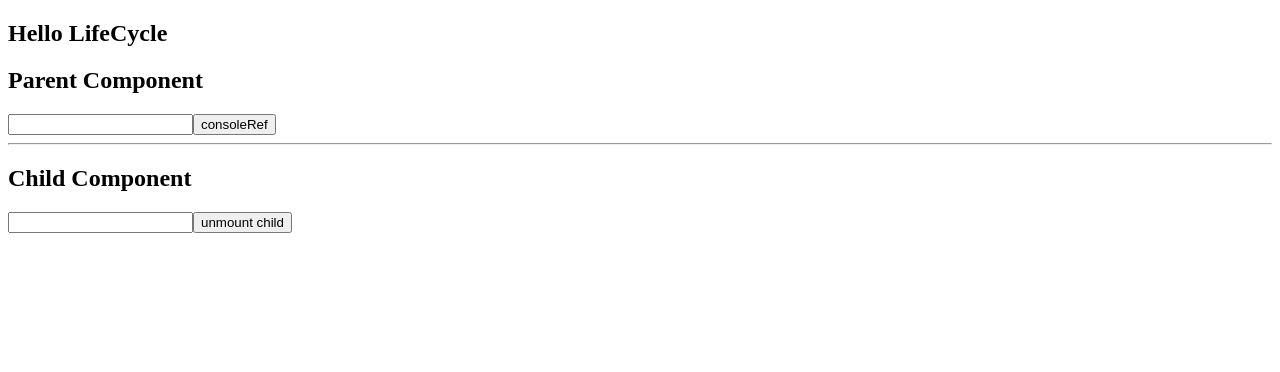
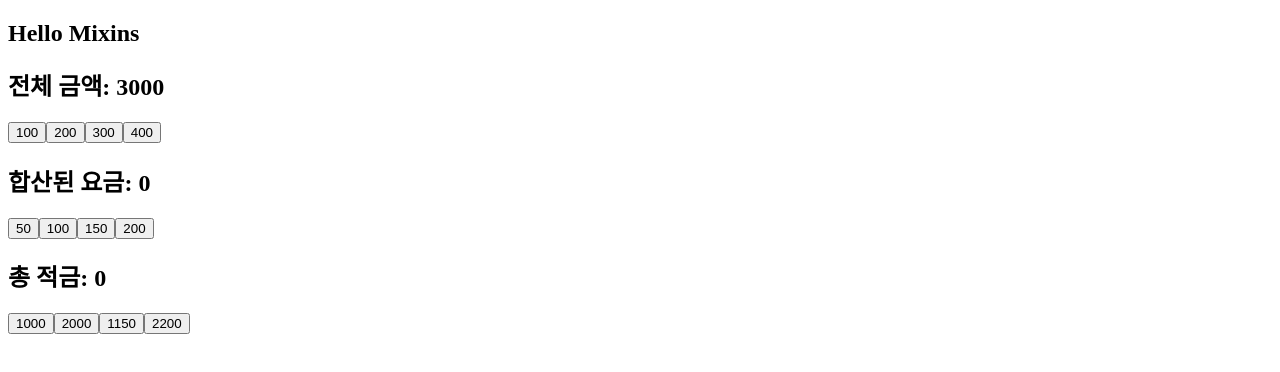
Before and after one commit to wangkodok/Vue-Study, a Vue app in the folder vue-intro/vue-practice/: page / in a window 1280 px wide. Shown: the top 372 px of the page. Built offline with nearby package versions, Linux system fonts and the light colour scheme; the HTML template or start-up script is replaced by a standard one.

Commit message:
chapter_48: mixins

```diff
--- a/vue-intro/vue-practice/src/App.vue
+++ b/vue-intro/vue-practice/src/App.vue
@@ -1,48 +1,26 @@
 <template>
   <div>
-    <h2>Hello LifeCycle</h2>
-    <ParentComp />
+    <h2>Hello Mixins</h2>
+    <ProductStatus />
+    <FeeStatus />
+    <SavingStatus />
   </div>
 </template>
 
 <script>
-import ParentComp from "./components/lifecycle/ParentComp.vue";
+import ProductStatus from "./components/mixin/ProductStatus.vue";
+import FeeStatus from "./components/mixin/FeeStatus.vue";
+import SavingStatus from "./components/mixin/SavingStatus.vue";
 export default {
   name: "App",
   components: {
-    ParentComp,
-  },
-  beforeCreate() {
-    console.log("parent beforeCreate");
-  },
-  created() {
-    console.log("parent created");
-  },
-  beforeMount() {
-    console.log("parent beforeMount");
-  },
-  mounted() {
-    console.log("parent mounted");
-  },
-  beforeUpdate() {
-    console.log("parent beforeUpdate");
-  },
-  undated() {
-    console.log("parent undated");
-  },
-  beforeUnmount() {
-    console.log("parent beforeUnmount");
-  },
-  unmounted() {
-    console.log("parent unmounted");
+    ProductStatus,
+    FeeStatus,
+    SavingStatus,
   },
   data() {
     return {};
   },
-  computed: {},
-  watch: {},
-  directives: {},
-  methods: {},
 };
 </script>
 
--- /dev/null
+++ b/vue-intro/vue-practice/src/components/mixin/FeeStatus.vue
@@ -0,0 +1,29 @@
+<template>
+  <div>
+    <h2>합산된 요금: {{ totalMoney }}</h2>
+    <button @click="addMoney(50)">50</button>
+    <button @click="addMoney(100)">100</button>
+    <button @click="addMoney(150)">150</button>
+    <button @click="addMoney(200)">200</button>
+  </div>
+</template>
+
+<script>
+import moneyMixins from "../../mixins/moneyMixins.js";
+export default {
+  name: "feeStatus",
+  mixins: [moneyMixins],
+  data() {
+    return {
+      // totalMoney: 0,
+    };
+  },
+  methods: {
+    // addMoney(price) {
+    //   this.totalMoney = this.totalMoney + price;
+    // },
+  },
+};
+</script>
+
+<style></style>
--- /dev/null
+++ b/vue-intro/vue-practice/src/components/mixin/ProductStatus.vue
@@ -0,0 +1,34 @@
+<template>
+  <div>
+    <h2>전체 금액: {{ totalMoney }}</h2>
+    <div>
+      <!-- <button @click="totalMoney = totalMoney + 100">100</button> -->
+      <button @click="addMoney(100)">100</button>
+      <button @click="addMoney(200)">200</button>
+      <button @click="addMoney(300)">300</button>
+      <button @click="addMoney(400)">400</button>
+    </div>
+  </div>
+</template>
+
+<script>
+import moneyMixins from "../../mixins/moneyMixins.js";
+export default {
+  name: "ProductStatus",
+  mixins: [moneyMixins],
+  components: {},
+  data() {
+    return {
+      // totalMoney: 0,
+      totalMoney: 3000,
+    };
+  },
+  methods: {
+    // addMoney(price) {
+    //   this.totalMoney = this.totalMoney + price;
+    // },
+  },
+};
+</script>
+
+<style></style>
--- /dev/null
+++ b/vue-intro/vue-practice/src/components/mixin/SavingStatus.vue
@@ -0,0 +1,29 @@
+<template>
+  <div>
+    <h2>총 적금: {{ totalMoney }}</h2>
+    <button @click="addMoney(1000)">1000</button>
+    <button @click="addMoney(2000)">2000</button>
+    <button @click="addMoney(1150)">1150</button>
+    <button @click="addMoney(2200)">2200</button>
+  </div>
+</template>
+
+<script>
+import moneyMixins from "../../mixins/moneyMixins.js";
+export default {
+  name: "SavingStatus",
+  mixins: [moneyMixins],
+  data() {
+    return {
+      // totalMoney: 0,
+    };
+  },
+  methods: {
+    // addMoney(price) {
+    //   this.totalMoney = this.totalMoney + price;
+    // },
+  },
+};
+</script>
+
+<style></style>
--- /dev/null
+++ b/vue-intro/vue-practice/src/mixins/moneyMixins.js
@@ -0,0 +1,15 @@
+export default {
+  data() {
+    return {
+      totalMoney: 0,
+    };
+  },
+  mounted() {
+    console.log("component using mixin mounted");
+  },
+  methods: {
+    addMoney(price) {
+      this.totalMoney = this.totalMoney + price;
+    },
+  },
+};
```
